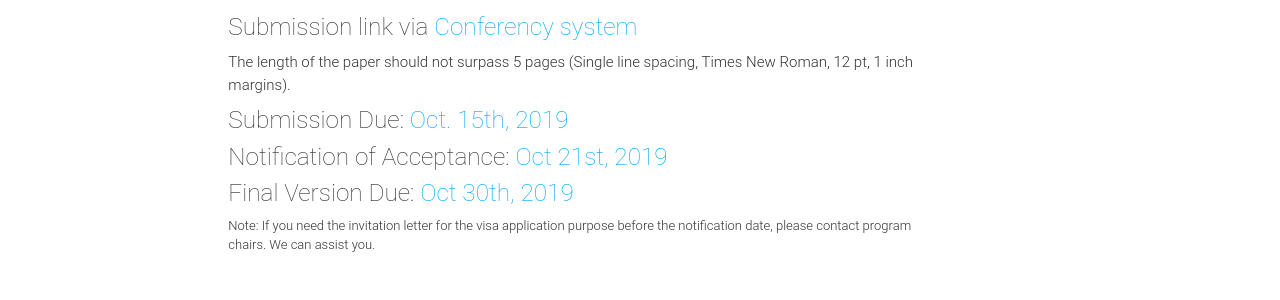
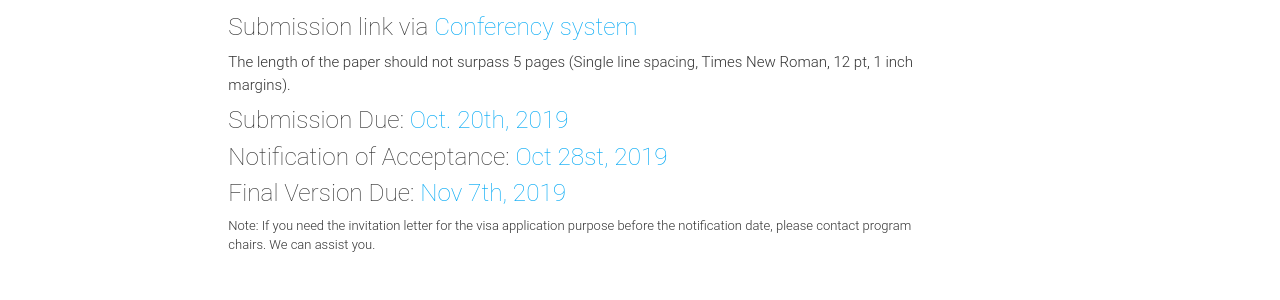
Before and after one commit to jayshanmis/jayshanmis.github.io, a Jekyll site: the page built from submission.html, in a window 1280 px wide and 1131 px high. Shown: the part 515-815 px from the top of the window. Built offline with Jekyll 4.4.1, drawn with Linux system fonts in a browser that asks for light colours; nearby versions of some CDN libraries.

Commit message:
Update submission.html

```diff
--- a/_includes/submission.html
+++ b/_includes/submission.html
@@ -13,10 +13,10 @@
                         <p class="post-body"><h6>Submission link via <a href="https://app.conferency.com/sigbps2019"> Conferency system </a></h6></p>
                         <p>The length of the paper should not surpass 5 pages (Single line spacing, Times New Roman, 12 pt, 1 inch margins).</p>
                         <div>
-                            <span><h6>Submission Due: <a>Oct. 15th, 2019</a> </h6>
+                            <span><h6>Submission Due: <a>Oct. 20th, 2019</a> </h6>
                             </span>
-                            <span><h6>Notification of Acceptance: <a>Oct 21st, 2019</a></h6></span>
-                            <span><h6>Final Version Due:<a> Oct 30th, 2019</a></h6></span>
+                            <span><h6>Notification of Acceptance: <a>Oct 28st, 2019</a></h6></span>
+                            <span><h6>Final Version Due:<a> Nov 7th, 2019</a></h6></span>
                             <span><h7>Note: If you need the invitation letter for the visa application purpose before the notification date, please contact program chairs. We can assist you.</h7></span>
                         </div>
                     </article>
```
